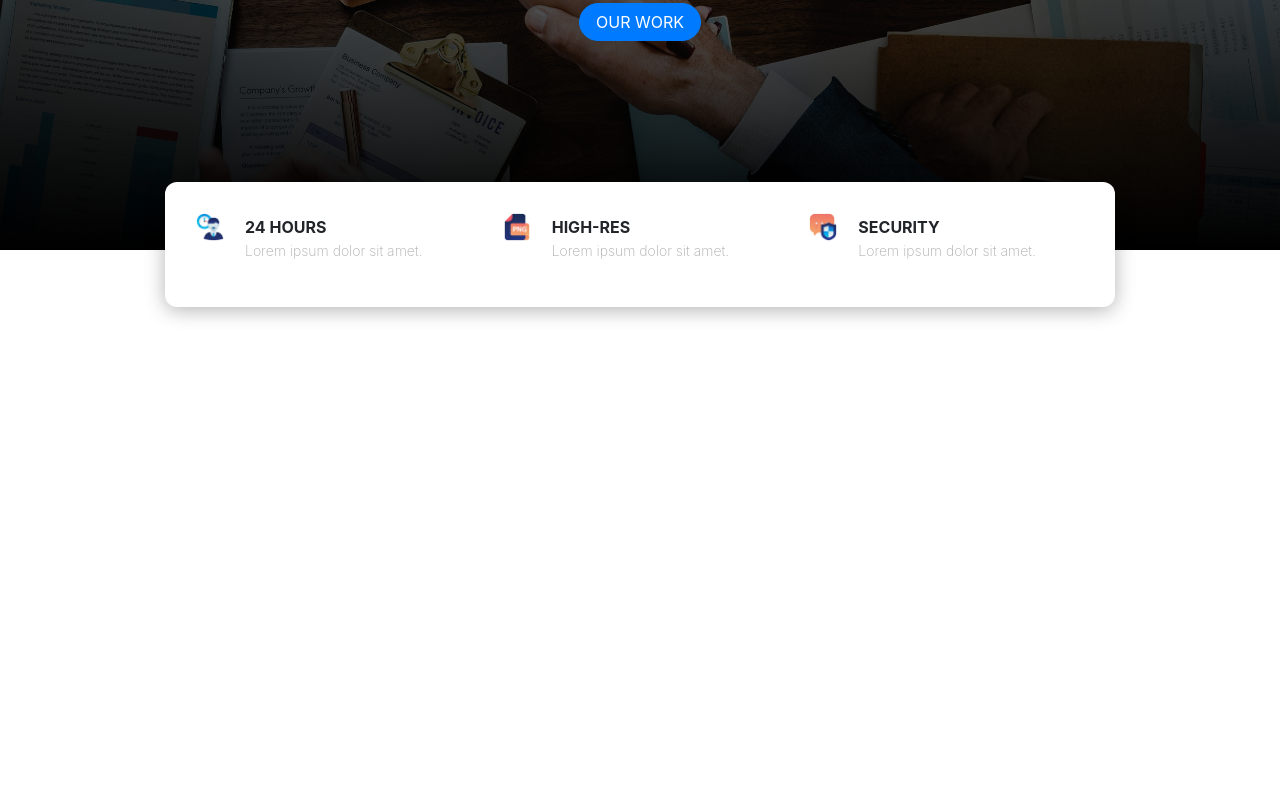
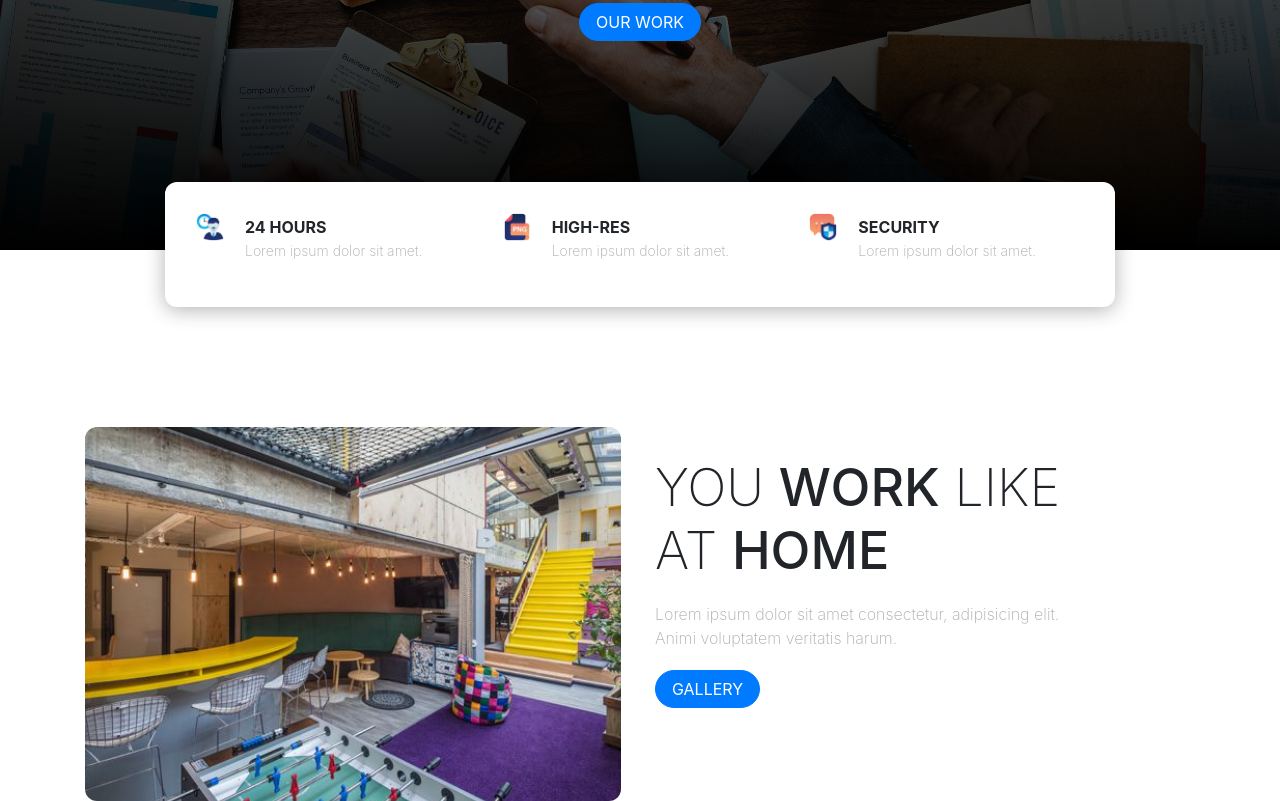
Before and after one commit to coderaulia/landing-page-training, a plain HTML site: page index.html in a window 1280 px wide. Shown: the part 389-1190 px from the top of the page. Before the commit the page ends 800 px from the top, so only its background shows below. Drawn offline with nearby package versions, Linux system fonts and the light colour scheme; a web font is replaced by a local one.

Commit message:
adding section

```diff
--- a/index.html
+++ b/index.html
@@ -78,9 +78,26 @@
           </div>
         </div>
       </div>
+
+      <!-- working space  -->
+
+      <div class="row working-space">
+        <div class="col-lg-6">
+          <img src="img/workingspace.png" class="img-fluid" alt="">
+        </div>
+        <div class="col-lg-5">
+          <h3>You <span>work</span> like at <span>home</span></h3>
+          <p>Lorem ipsum dolor sit amet consectetur, adipisicing elit. Animi voluptatem veritatis harum.</p>
+          <a href="" class="btn btn-primary cust-button">Gallery</a>
+        </div>
+      </div>
+
     </div>
+    <!-- ends working space  -->
 
     <!-- ends container  -->
+
+
 
     <!-- Option 1: jQuery and Bootstrap Bundle (includes Popper) -->
     <script src="https://code.jquery.com/jquery-3.5.1.slim.min.js"
--- a/style.css
+++ b/style.css
@@ -83,6 +83,30 @@
   width: 30px;
 }
 
+/* working space  */
+
+.working-space {
+  margin-top: 120px;
+}
+
+.working-space h3 {
+  font-size: 52px;
+  font-weight: 200;
+  text-transform: uppercase;
+  margin-top: 30px;
+}
+
+.working-space h3 span {
+  font-weight: 500;
+}
+
+.working-space p {
+  font-size: 16px;
+  margin: 20px 0;
+  font-weight: 200;
+  color: #acacac;
+}
+
 /* desktop size version only  */
 
 @media (min-width:992px) {
@@ -119,7 +143,3 @@
   }
 
 }
-
-
-
-/* mobile first  */
```
